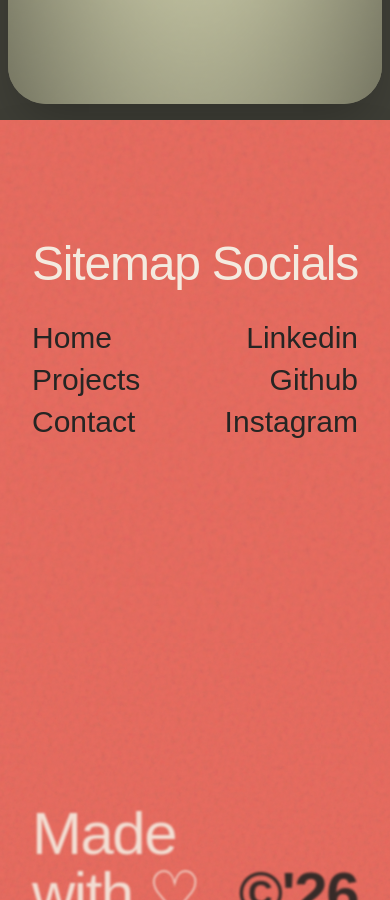
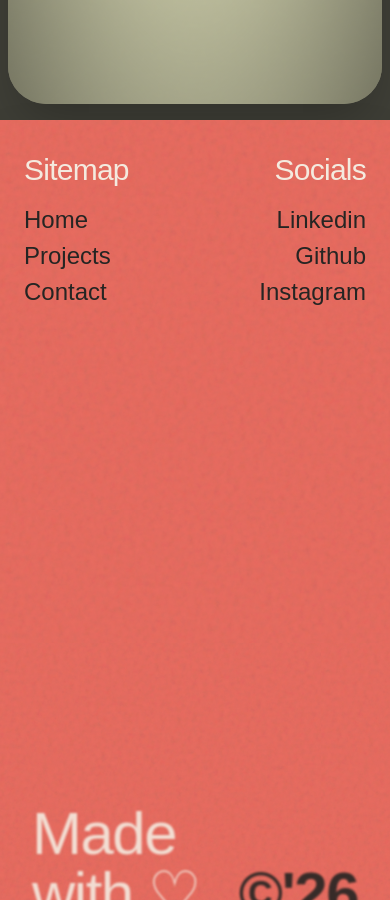
Before and after one commit to Naitik-Chattaraj/portfolio, a Next.js app: page / in a window 390 px wide. Shown: the part 11100-12000 px from the top of the page. Built offline with nearby package versions, Linux system fonts and the light colour scheme; a web font is replaced by a local one.

Commit message:
resp fix

```diff
--- a/components/Footer.tsx
+++ b/components/Footer.tsx
@@ -519,20 +519,20 @@ export default function Footer() {
       >
         <div className="absolute inset-0 bg-noise pointer-events-none mix-blend-multiply opacity-60" />
 
-        <div className="relative h-full w-full flex justify-between items-start p-8 md:p-14 lg:p-20">
+        <div className="relative h-full w-full flex justify-between items-start p-6 sm:p-10 md:p-14 lg:p-20 overflow-hidden">
           {/* Sitemap */}
-          <div className="flex flex-col gap-3 pt-20 md:gap-4 mt-2 md:mt-4">
-            <h3 className="text-5xl sm:text-6xl md:text-7xl pb-5 lg:text-8xl font-normal text-[#F4EADF] tracking-tight">
+          <div className="flex flex-col gap-2 sm:gap-3 lg:gap-4 mt-2 lg:mt-4">
+            <h3 className="text-3xl sm:text-4xl md:text-5xl lg:text-7xl xl:text-8xl lg:pt-10 xl:pt-16 pb-2 lg:pb-5 font-normal text-[#F4EADF] tracking-tight">
               Sitemap
             </h3>
-            <div className="flex flex-col gap-1.5 md:gap-2">
+            <div className="flex flex-col gap-1 sm:gap-1.5 md:gap-2">
               <a
                 href="#hero"
                 onMouseEnter={(e) =>
                   handleLinkMouseEnter({ type: 'home', icon: Home, color: '#3F3F37' }, e)
                 }
                 onMouseLeave={handleLinkMouseLeave}
-                className="text-3xl sm:text-4xl md:text-5xl lg:text-6xl font-medium text-[#252523] hover:opacity-75 transition-opacity cursor-none"
+                className="text-2xl sm:text-3xl md:text-4xl lg:text-5xl xl:text-6xl font-medium text-[#252523] hover:opacity-75 transition-opacity cursor-none"
               >
                 Home
               </a>
@@ -542,7 +542,7 @@ export default function Footer() {
                   handleLinkMouseEnter({ type: 'projects', icon: FolderGit2, color: '#3F3F37' }, e)
                 }
                 onMouseLeave={handleLinkMouseLeave}
-                className="text-3xl sm:text-4xl md:text-5xl lg:text-6xl font-medium text-[#252523] hover:opacity-75 transition-opacity cursor-none"
+                className="text-2xl sm:text-3xl md:text-4xl lg:text-5xl xl:text-6xl font-medium text-[#252523] hover:opacity-75 transition-opacity cursor-none"
               >
                 Projects
               </a>
@@ -552,7 +552,7 @@ export default function Footer() {
                   handleLinkMouseEnter({ type: 'contact', icon: Mail, color: '#3F3F37' }, e)
                 }
                 onMouseLeave={handleLinkMouseLeave}
-                className="text-3xl sm:text-4xl md:text-5xl lg:text-6xl font-medium text-[#252523] hover:opacity-75 transition-opacity cursor-none"
+                className="text-2xl sm:text-3xl md:text-4xl lg:text-5xl xl:text-6xl font-medium text-[#252523] hover:opacity-75 transition-opacity cursor-none"
               >
                 Contact
               </a>
@@ -560,11 +560,11 @@ export default function Footer() {
           </div>
 
           {/* Socials */}
-          <div className="flex flex-col gap-3 md:gap-4 text-right mt-2 md:mt-4">
-            <h3 className="text-5xl sm:text-6xl md:text-7xl pt-20 pb-5 lg:text-8xl font-normal text-[#F4EADF] tracking-tight">
+          <div className="flex flex-col gap-2 sm:gap-3 lg:gap-4 text-right mt-2 lg:mt-4">
+            <h3 className="text-3xl sm:text-4xl md:text-5xl lg:text-7xl xl:text-8xl lg:pt-10 xl:pt-16 pb-2 lg:pb-5 font-normal text-[#F4EADF] tracking-tight">
               Socials
             </h3>
-            <div className="flex flex-col gap-1.5 md:gap-2">
+            <div className="flex flex-col gap-1 sm:gap-1.5 md:gap-2">
               <a
                 href="https://linkedin.com/in/naitik-chattaraj"
                 target="_blank"
@@ -573,7 +573,7 @@ export default function Footer() {
                   handleLinkMouseEnter({ type: 'linkedin', icon: LinkedinIcon, color: '#0077B5' }, e)
                 }
                 onMouseLeave={handleLinkMouseLeave}
-                className="text-3xl sm:text-4xl md:text-5xl lg:text-6xl font-medium text-[#252523] hover:opacity-75 transition-opacity cursor-none"
+                className="text-2xl sm:text-3xl md:text-4xl lg:text-5xl xl:text-6xl font-medium text-[#252523] hover:opacity-75 transition-opacity cursor-none"
               >
                 Linkedin
               </a>
@@ -585,7 +585,7 @@ export default function Footer() {
                   handleLinkMouseEnter({ type: 'github', icon: GithubIcon, color: '#24292E' }, e)
                 }
                 onMouseLeave={handleLinkMouseLeave}
-                className="text-3xl sm:text-4xl md:text-5xl lg:text-6xl font-medium text-[#252523] hover:opacity-75 transition-opacity cursor-none"
+                className="text-2xl sm:text-3xl md:text-4xl lg:text-5xl xl:text-6xl font-medium text-[#252523] hover:opacity-75 transition-opacity cursor-none"
               >
                 Github
               </a>
@@ -597,7 +597,7 @@ export default function Footer() {
                   handleLinkMouseEnter({ type: 'instagram', icon: InstagramIcon, color: '#E1306C' }, e)
                 }
                 onMouseLeave={handleLinkMouseLeave}
-                className="text-3xl sm:text-4xl md:text-5xl lg:text-6xl font-medium text-[#252523] hover:opacity-75 transition-opacity cursor-none"
+                className="text-2xl sm:text-3xl md:text-4xl lg:text-5xl xl:text-6xl font-medium text-[#252523] hover:opacity-75 transition-opacity cursor-none"
               >
                 Instagram
               </a>
```
